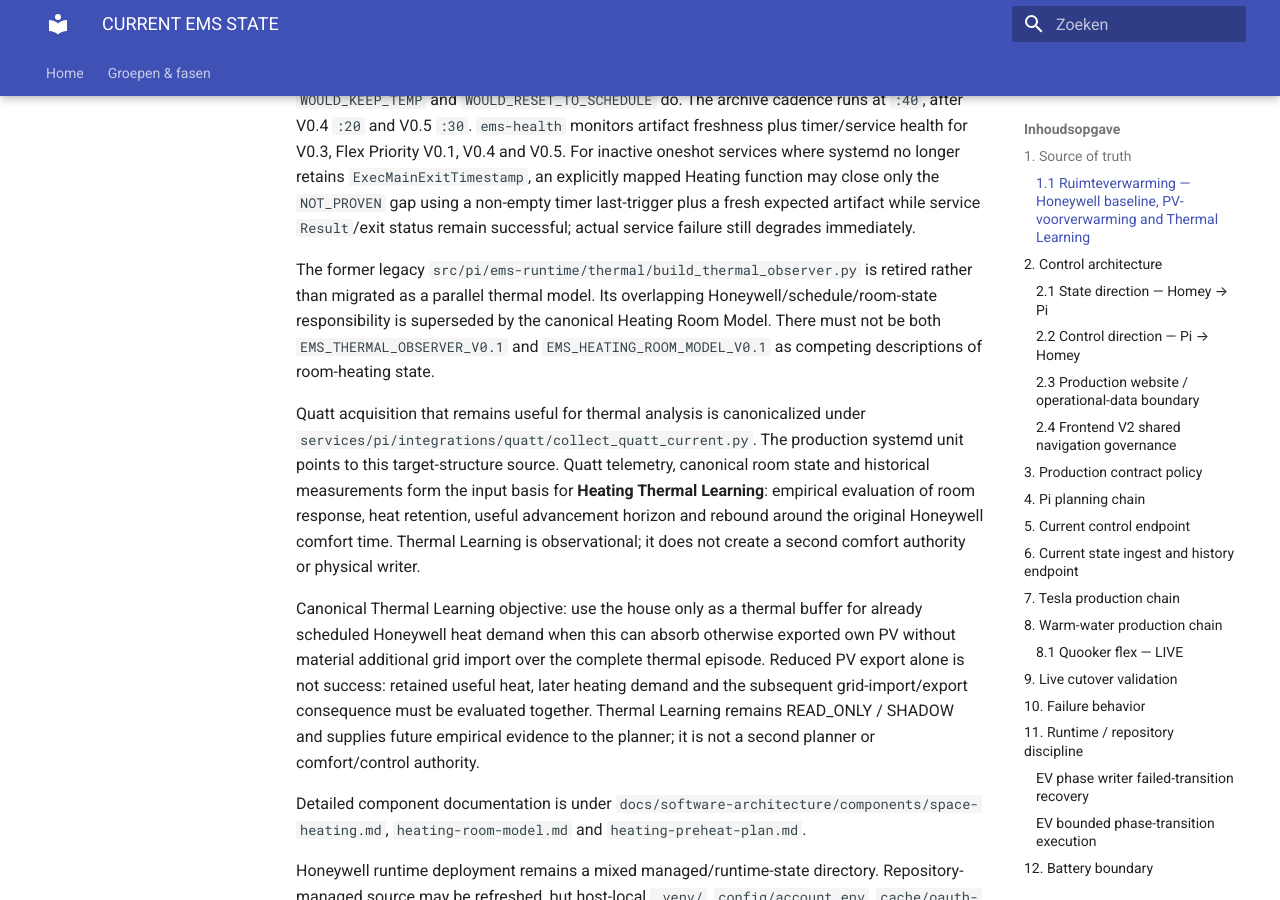
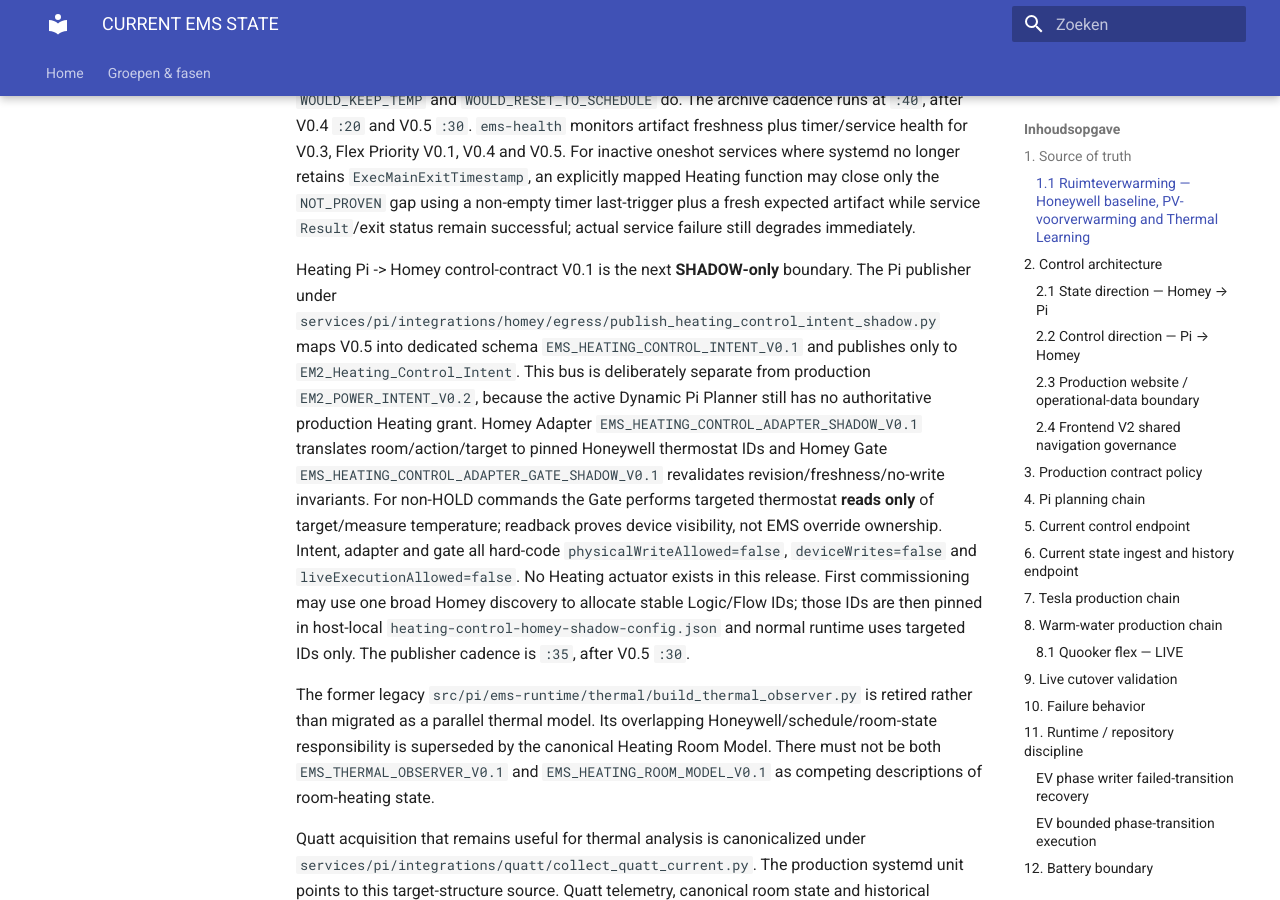
Before and after one commit to OnsKasteeltje/homey-energy-manual, an MkDocs documentation site: the page built from docs/architecture/CURRENT-EMS-STATE.md, in a window 1280 px wide and 900 px high, scrolled down 4895 px. Built offline with MkDocs 1.6.1 and Material for MkDocs 9.7.7, drawn with Linux system fonts in a browser that asks for light colours.

Commit message:
docs(heating): define Pi Homey shadow boundary

```diff
--- a/docs/architecture/CURRENT-EMS-STATE.md
+++ b/docs/architecture/CURRENT-EMS-STATE.md
@@ -60,6 +60,8 @@ Cross-domain Heating ↔ EV arbitration is prepared separately under `services/p
 Heating Control Gate V0.5 is the first explicit **control-boundary SHADOW** under `services/pi/control/heating/`, schema `EMS_HEATING_CONTROL_GATE_SHADOW_V0.5`. It remains Pi-local and has no Homey/network/device client. It revalidates V0.3/V0.4 freshness/order, V0.4 upstream safety, Honeywell `UP`, CV safety, planner grant, target ceiling and <=0.5 C progression before emitting `HOLD`, `WOULD_SET_TEMP`, `WOULD_KEEP_TEMP` or ownership-bounded `WOULD_RESET_TO_SCHEDULE`. Every command remains hypothetical (`physicalWrite=false`); top-level `controlWrites=false` and `physicalWriteAllowed=false`. Shadow ownership is not physical Honeywell ownership. LIVE promotion requires a separate Pi->Homey contract plus Homey adapter/gate, exactly one Honeywell writer and acknowledgement/readback. V0.5 is a commissioning lifecycle state and must be promoted or retired/archived at LIVE cutover.
 
 Heating commissioning observability is durable before any LIVE promotion. The existing Pi-local `flex_context_snapshots` archive remains schema `EMS_PI_FLEX_CONTEXT_SNAPSHOT_V0.1` for historical-reader compatibility and receives an additive `controlGate` projection containing V0.5 source/check/command/shadow-ownership evidence. Volatile timestamps and freshness ages do not create history rows, but semantic V0.5 transitions such as `WOULD_SET_TEMP`, `WOULD_KEEP_TEMP` and `WOULD_RESET_TO_SCHEDULE` do. The archive cadence runs at `:40`, after V0.4 `:20` and V0.5 `:30`. `ems-health` monitors artifact freshness plus timer/service health for V0.3, Flex Priority V0.1, V0.4 and V0.5. For inactive oneshot services where systemd no longer retains `ExecMainExitTimestamp`, an explicitly mapped Heating function may close only the `NOT_PROVEN` gap using a non-empty timer last-trigger plus a fresh expected artifact while service `Result`/exit status remain successful; actual service failure still degrades immediately.
+
+Heating Pi -> Homey control-contract V0.1 is the next **SHADOW-only** boundary. The Pi publisher under `services/pi/integrations/homey/egress/publish_heating_control_intent_shadow.py` maps V0.5 into dedicated schema `EMS_HEATING_CONTROL_INTENT_V0.1` and publishes only to `EM2_Heating_Control_Intent`. This bus is deliberately separate from production `EM2_POWER_INTENT_V0.2`, because the active Dynamic Pi Planner still has no authoritative production Heating grant. Homey Adapter `EMS_HEATING_CONTROL_ADAPTER_SHADOW_V0.1` translates room/action/target to pinned Honeywell thermostat IDs and Homey Gate `EMS_HEATING_CONTROL_ADAPTER_GATE_SHADOW_V0.1` revalidates revision/freshness/no-write invariants. For non-HOLD commands the Gate performs targeted thermostat **reads only** of target/measure temperature; readback proves device visibility, not EMS override ownership. Intent, adapter and gate all hard-code `physicalWriteAllowed=false`, `deviceWrites=false` and `liveExecutionAllowed=false`. No Heating actuator exists in this release. First commissioning may use one broad Homey discovery to allocate stable Logic/Flow IDs; those IDs are then pinned in host-local `heating-control-homey-shadow-config.json` and normal runtime uses targeted IDs only. The publisher cadence is `:35`, after V0.5 `:30`.
 
 The former legacy `src/pi/ems-runtime/thermal/build_thermal_observer.py` is retired rather than migrated as a parallel thermal model. Its overlapping Honeywell/schedule/room-state responsibility is superseded by the canonical Heating Room Model. There must not be both `EMS_THERMAL_OBSERVER_V0.1` and `EMS_HEATING_ROOM_MODEL_V0.1` as competing descriptions of room-heating state.
 
```
